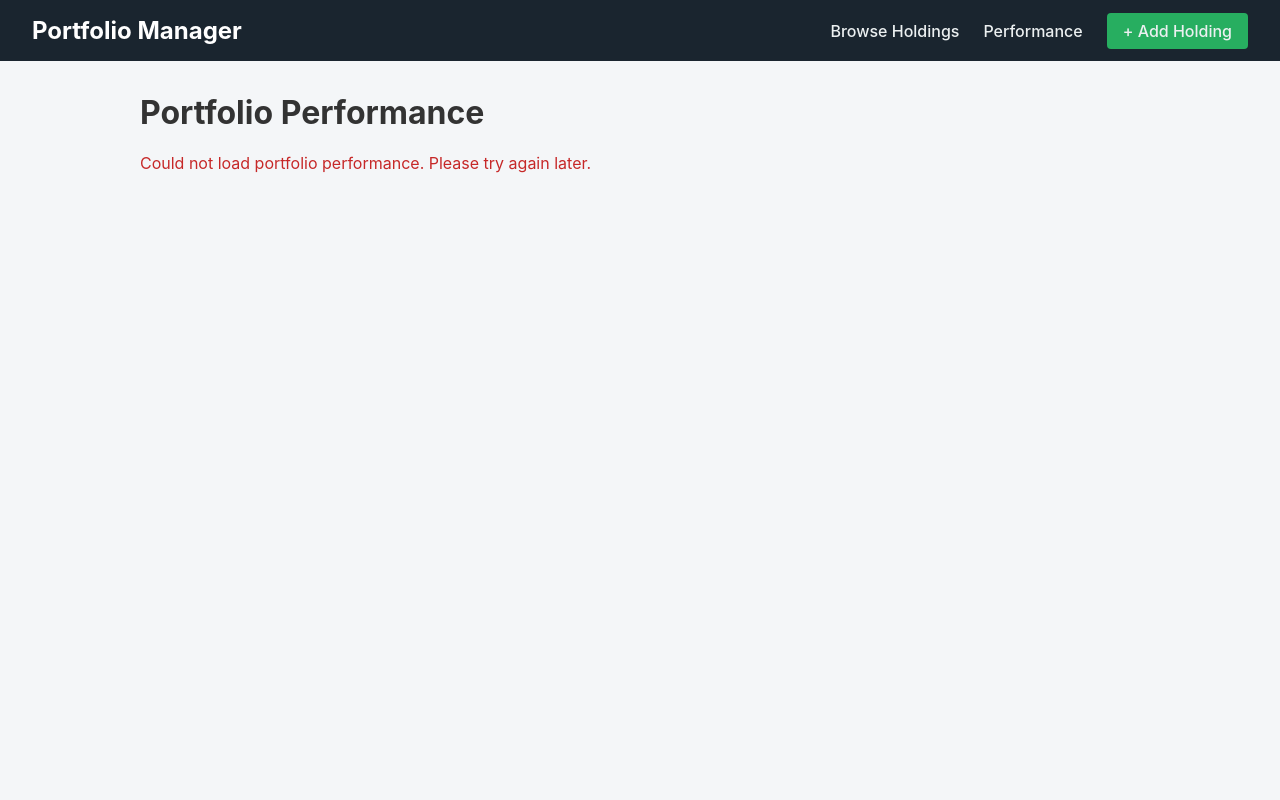
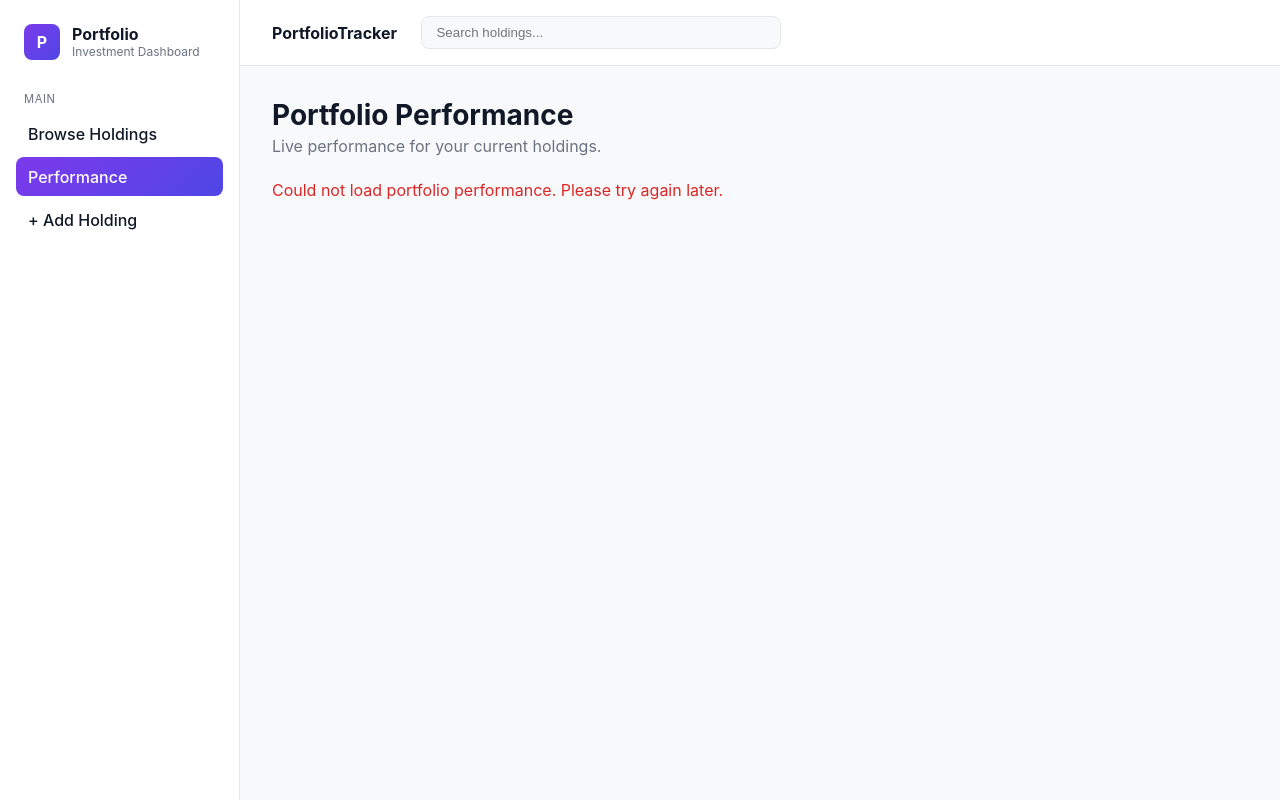
Before and after one commit to Abraham-Dagnew/portfolio_manager_team7_, a Flask app: page /performance in a window 1280 px wide. Run offline with Flask 3, Linux system fonts and the light colour scheme.

Commit message:
Redesign frontend with sidebar layout and asset allocation chart
Replaces the top navbar with a sidebar + top-bar shell matching the
team's design reference (purple/blue accents, KPI cards, chart cards),
applied via the shared base.html/style.css so all three pages inherit
it. Restyles the performance page into KPI cards and adds a real
Asset Allocation doughnut chart (composition by live totalValue per
ticker) alongside the existing gain/loss bar chart. Skips the fake
historical line chart and account/notification UI from the reference
design since this app has no historical price data or auth to back
them with real data.

```diff
--- a/frontend/app.py
+++ b/frontend/app.py
@@ -5,15 +5,15 @@ app = Flask(__name__)
 @app.route("/")
 @app.route("/portfolio")
 def portfolio():
-    return render_template("portfolio.html")
+    return render_template("portfolio.html", active_page="portfolio")
 
 @app.route("/performance")
 def performance():
-    return render_template("performance.html")
+    return render_template("performance.html", active_page="performance")
 
 @app.route("/add")
 def add_holding():
-    return render_template("add_holding.html")
+    return render_template("add_holding.html", active_page="add")
 
 if __name__ == "__main__":
     app.run(port=5000, debug=True)
--- a/frontend/static/css/style.css
+++ b/frontend/static/css/style.css
@@ -1,56 +1,155 @@
+:root {
+    --purple: #7c3aed;
+    --blue: #4f46e5;
+    --bg: #f8f9fb;
+    --border: #e5e7eb;
+    --text: #111827;
+    --text-muted: #6b7280;
+    --green: #16a34a;
+    --red: #dc2626;
+    --card-radius: 12px;
+}
+
+* {
+    box-sizing: border-box;
+}
+
 body {
     font-family: -apple-system, BlinkMacSystemFont, 'Segoe UI', Roboto, Helvetica, Arial, sans-serif;
     margin: 0;
     padding: 0;
-    background-color: #f4f6f8;
-    color: #333;
+    background-color: var(--bg);
+    color: var(--text);
 }
 
-.navbar {
+/* App shell: sidebar + main content */
+
+.app-shell {
     display: flex;
-    justify-content: space-between;
-    align-items: center;
-    background-color: #1a252f;
-    padding: 1rem 2rem;
-    color: white;
+    min-height: 100vh;
 }
 
-.logo {
-    margin: 0;
-    font-size: 1.5rem;
+.sidebar {
+    width: 240px;
+    flex-shrink: 0;
+    background: #fff;
+    border-right: 1px solid var(--border);
+    padding: 1.5rem 1rem;
 }
 
-.nav-links {
-    list-style: none;
+.sidebar-brand {
     display: flex;
-    gap: 1.5rem;
     align-items: center;
-    margin: 0;
+    gap: 0.75rem;
+    padding: 0 0.5rem 1.5rem;
 }
 
-.nav-links a {
-    color: #ecf0f1;
+.brand-icon {
+    width: 36px;
+    height: 36px;
+    border-radius: 8px;
+    background: linear-gradient(135deg, var(--purple), var(--blue));
+    color: #fff;
+    display: flex;
+    align-items: center;
+    justify-content: center;
+    font-weight: 700;
+}
+
+.brand-title {
+    font-weight: 700;
+    line-height: 1.2;
+}
+
+.brand-subtitle {
+    font-size: 0.75rem;
+    color: var(--text-muted);
+}
+
+.nav-section-label {
+    font-size: 0.7rem;
+    letter-spacing: 0.05em;
+    text-transform: uppercase;
+    color: var(--text-muted);
+    padding: 0 0.5rem;
+    margin: 0.5rem 0;
+}
+
+.nav-item {
+    display: block;
+    padding: 0.6rem 0.75rem;
+    border-radius: 8px;
+    color: var(--text);
     text-decoration: none;
     font-weight: 500;
+    margin-bottom: 0.25rem;
 }
 
-.btn-nav {
-    background-color: #27ae60;
-    padding: 0.5rem 1rem;
-    border-radius: 4px;
+.nav-item:hover {
+    background: var(--bg);
+}
+
+.nav-item.active {
+    background: linear-gradient(135deg, var(--purple), var(--blue));
+    color: #fff;
+}
+
+.app-main {
+    flex: 1;
+    min-width: 0;
+}
+
+.topbar {
+    display: flex;
+    align-items: center;
+    gap: 1.5rem;
+    background: #fff;
+    border-bottom: 1px solid var(--border);
+    padding: 1rem 2rem;
+}
+
+.topbar-brand {
+    font-weight: 700;
+}
+
+.topbar-search {
+    flex: 1;
+    max-width: 360px;
+    padding: 0.5rem 0.9rem;
+    border: 1px solid var(--border);
+    border-radius: 8px;
+    background: var(--bg);
 }
 
 .container {
-    max-width: 1000px;
-    margin: 2rem auto;
-    padding: 0 1rem;
+    max-width: 1100px;
+    margin: 0 auto;
+    padding: 2rem;
 }
+
+/* Page heading */
+
+.page-heading {
+    margin-bottom: 1.5rem;
+}
+
+.page-heading h1 {
+    margin: 0 0 0.25rem;
+    font-size: 1.75rem;
+}
+
+.page-heading p {
+    margin: 0;
+    color: var(--text-muted);
+}
+
+/* Generic table (Browse Holdings) */
 
 table {
     width: 100%;
     border-collapse: collapse;
     background: white;
-    border-radius: 8px;
+    border-radius: var(--card-radius);
     overflow: hidden;
     box-shadow: 0 2px 5px rgba(0,0,0,0.05);
 }
@@ -70,8 +169,8 @@ th {
     text-align: center;
     padding: 3rem;
     background: white;
-    border-radius: 8px;
-    color: #666;
+    border-radius: var(--card-radius);
+    color: var(--text-muted);
 }
 
 /* Performance page (Person B) */
@@ -81,53 +180,116 @@ th {
 }
 
 .error {
-    color: #c62828;
+    color: var(--red);
+}
+
+.last-updated {
+    font-size: 0.8rem;
+    color: var(--text-muted);
+    text-align: right;
+    margin-bottom: 1rem;
 }
 
 .summary-cards {
     display: grid;
-    grid-template-columns: repeat(auto-fit, minmax(160px, 1fr));
+    grid-template-columns: repeat(auto-fit, minmax(200px, 1fr));
     gap: 1rem;
-    margin: 1.5rem 0;
+    margin-bottom: 1.5rem;
 }
 
 .card {
     background: #fff;
-    border: 1px solid #e0e0e0;
-    border-radius: 8px;
-    padding: 1rem;
-    display: flex;
-    flex-direction: column;
-    gap: 0.25rem;
+    border: 1px solid var(--border);
+    border-radius: var(--card-radius);
+    padding: 1.25rem;
+    position: relative;
 }
 
 .card-label {
     font-size: 0.85rem;
-    color: #666;
+    color: var(--text-muted);
+}
+
+.card-icon {
+    position: absolute;
+    top: 1rem;
+    right: 1rem;
+    width: 28px;
+    height: 28px;
+    border-radius: 50%;
+    background: var(--bg);
+    display: flex;
+    align-items: center;
+    justify-content: center;
+    font-size: 0.85rem;
 }
 
 .card-value {
-    font-size: 1.4rem;
-    font-weight: 600;
+    display: block;
+    font-size: 1.5rem;
+    font-weight: 700;
+    margin-top: 0.5rem;
 }
 
 .gain-positive {
-    color: #2e7d32;
+    color: var(--green);
 }
 
 .gain-negative {
-    color: #c62828;
+    color: var(--red);
 }
 
-.chart-section {
-    max-width: 600px;
-    margin: 2rem 0;
+.analytics-grid {
+    display: grid;
+    grid-template-columns: 1.4fr 1fr;
+    gap: 1rem;
+    margin-bottom: 1.5rem;
+}
+
+@media (max-width: 800px) {
+    .analytics-grid {
+        grid-template-columns: 1fr;
+    }
+    .app-shell {
+        flex-direction: column;
+    }
+    .sidebar {
+        width: 100%;
+        border-right: none;
+        border-bottom: 1px solid var(--border);
+    }
+}
+
+.chart-card {
+    background: #fff;
+    border: 1px solid var(--border);
+    border-radius: var(--card-radius);
+    padding: 1.25rem;
+}
+
+.chart-card h2 {
+    margin: 0 0 1rem;
+    font-size: 1rem;
+}
+
+.table-card {
+    background: #fff;
+    border: 1px solid var(--border);
+    border-radius: var(--card-radius);
+    padding: 1.25rem;
+}
+
+.table-card h2 {
+    margin: 0 0 1rem;
+    font-size: 1rem;
 }
 
 .holdings-table {
     width: 100%;
     border-collapse: collapse;
     background: #fff;
+    box-shadow: none;
+    border-radius: 0;
 }
 
 .holdings-table th,
@@ -138,5 +300,9 @@ th {
 }
 
 .holdings-table th {
-    background: #f0f0f0;
+    background: transparent;
+    color: var(--text-muted);
+    font-size: 0.8rem;
+    text-transform: uppercase;
+    letter-spacing: 0.03em;
 }
--- a/frontend/static/js/performance.js
+++ b/frontend/static/js/performance.js
@@ -5,6 +5,9 @@ const errorEl = document.getElementById("performance-error");
 const emptyEl = document.getElementById("performance-empty");
 const contentEl = document.getElementById("performance-content");
 const tableBodyEl = document.getElementById("holdings-table-body");
+const lastUpdatedEl = document.getElementById("last-updated");
+
+const ALLOCATION_COLORS = ["#7c3aed", "#4f46e5", "#16a34a", "#f59e0b", "#dc2626", "#0ea5e9", "#db2777"];
 
 function formatCurrency(value) {
     return `$${Number(value).toFixed(2)}`;
@@ -12,6 +15,10 @@ function formatCurrency(value) {
 
 function formatPercent(value) {
     return `${Number(value).toFixed(2)}%`;
+}
+
+function renderLastUpdated() {
+    lastUpdatedEl.textContent = `Last updated: ${new Date().toLocaleTimeString()}`;
 }
 
 function renderSummary(summary) {
@@ -47,8 +54,8 @@ function renderTable(holdings) {
     }
 }
 
-function renderChart(holdings) {
-    const ctx = document.getElementById("performance-chart");
+function renderGainLossChart(holdings) {
+    const ctx = document.getElementById("gain-loss-chart");
 
     new Chart(ctx, {
         type: "bar",
@@ -59,7 +66,7 @@ function renderChart(holdings) {
                     label: "Total Gain ($)",
                     data: holdings.map((holding) => holding.totalGain),
                     backgroundColor: holdings.map((holding) =>
-                        holding.totalGain >= 0 ? "#2e7d32" : "#c62828"
+                        holding.totalGain >= 0 ? "#16a34a" : "#dc2626"
                     ),
                 },
             ],
@@ -68,7 +75,29 @@ function renderChart(holdings) {
             responsive: true,
             plugins: {
                 legend: { display: false },
-                title: { display: true, text: "Gain / Loss by Holding" },
+            },
+        },
+    });
+}
+
+function renderAllocationChart(holdings) {
+    const ctx = document.getElementById("allocation-chart");
+
+    new Chart(ctx, {
+        type: "doughnut",
+        data: {
+            labels: holdings.map((holding) => holding.ticker),
+            datasets: [
+                {
+                    data: holdings.map((holding) => holding.totalValue),
+                    backgroundColor: holdings.map((_, index) => ALLOCATION_COLORS[index % ALLOCATION_COLORS.length]),
+                },
+            ],
+        },
+        options: {
+            responsive: true,
+            plugins: {
+                legend: { position: "bottom" },
             },
         },
     });
@@ -84,9 +113,11 @@ async function loadPerformance() {
             return;
         }
 
+        renderLastUpdated();
         renderSummary(data.summary);
         renderTable(data.holdings);
-        renderChart(data.holdings);
+        renderGainLossChart(data.holdings);
+        renderAllocationChart(data.holdings);
         contentEl.classList.remove("hidden");
     } catch (error) {
         loadingEl.classList.add("hidden");
--- a/frontend/templates/base.html
+++ b/frontend/templates/base.html
@@ -9,20 +9,34 @@
     {% block head %}{% endblock %}
 </head>
 <body>
-    <header>
-        <nav class="navbar">
-            <h1 class="logo">Portfolio Manager</h1>
-            <ul class="nav-links">
-                <li><a href="/portfolio">Browse Holdings</a></li>
-                <li><a href="/performance">Performance</a></li>
-                <li><a href="/add" class="btn-nav">+ Add Holding</a></li>
-            </ul>
-        </nav>
-    </header>
+    <div class="app-shell">
+        <aside class="sidebar">
+            <div class="sidebar-brand">
+                <div class="brand-icon">P</div>
+                <div>
+                    <div class="brand-title">Portfolio</div>
+                    <div class="brand-subtitle">Investment Dashboard</div>
+                </div>
+            </div>
+            <nav class="sidebar-nav">
+                <div class="nav-section-label">Main</div>
+                <a href="/portfolio" class="nav-item {% if active_page == 'portfolio' %}active{% endif %}">Browse Holdings</a>
+                <a href="/performance" class="nav-item {% if active_page == 'performance' %}active{% endif %}">Performance</a>
+                <a href="/add" class="nav-item {% if active_page == 'add' %}active{% endif %}">+ Add Holding</a>
+            </nav>
+        </aside>
 
-    <main class="container">
-        {% block content %}{% endblock %}
-    </main>
+        <div class="app-main">
+            <header class="topbar">
+                <span class="topbar-brand">PortfolioTracker</span>
+                <input class="topbar-search" type="text" placeholder="Search holdings...">
+            </header>
+
+            <main class="container">
+                {% block content %}{% endblock %}
+            </main>
+        </div>
+    </div>
     {% block scripts %}{% endblock %}
 </body>
 </html>
--- a/frontend/templates/performance.html
+++ b/frontend/templates/performance.html
@@ -3,37 +3,54 @@
 {% block title %}Portfolio Performance{% endblock %}
 
 {% block content %}
-<h1>Portfolio Performance</h1>
+<div class="page-heading">
+    <h1>Portfolio Performance</h1>
+    <p>Live performance for your current holdings.</p>
+</div>
 
 <div id="performance-loading">Loading performance data&hellip;</div>
 <div id="performance-error" class="error hidden"></div>
-<div id="performance-empty" class="hidden">No holdings yet. Add one to see performance data.</div>
+<div id="performance-empty" class="empty-state hidden">No holdings yet. Add one to see performance data.</div>
 
 <div id="performance-content" class="hidden">
+    <div id="last-updated" class="last-updated"></div>
+
     <section class="summary-cards">
         <div class="card">
+            <span class="card-icon">$</span>
             <span class="card-label">Total Value</span>
             <span id="summary-total-value" class="card-value"></span>
         </div>
         <div class="card">
+            <span class="card-icon">$</span>
             <span class="card-label">Total Cost</span>
             <span id="summary-total-cost" class="card-value"></span>
         </div>
         <div class="card">
+            <span class="card-icon">&#8599;</span>
             <span class="card-label">Total Gain</span>
             <span id="summary-total-gain" class="card-value"></span>
         </div>
         <div class="card">
+            <span class="card-icon">%</span>
             <span class="card-label">Gain %</span>
             <span id="summary-gain-percent" class="card-value"></span>
         </div>
     </section>
 
-    <section class="chart-section">
-        <canvas id="performance-chart"></canvas>
+    <section class="analytics-grid">
+        <div class="chart-card">
+            <h2>Gain / Loss by Holding</h2>
+            <canvas id="gain-loss-chart"></canvas>
+        </div>
+        <div class="chart-card">
+            <h2>Asset Allocation</h2>
+            <canvas id="allocation-chart"></canvas>
+        </div>
     </section>
 
-    <section>
+    <section class="table-card">
+        <h2>Current Holdings</h2>
         <table class="holdings-table">
             <thead>
                 <tr>
```
